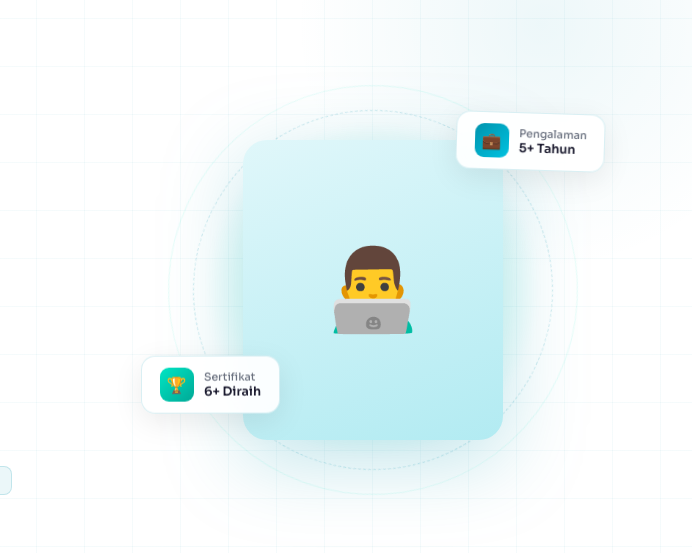
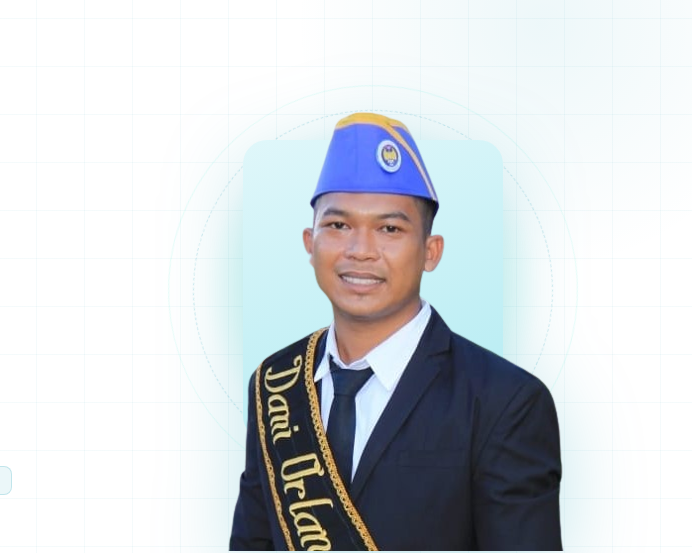
Before and after one commit to DaniOrlando8/daniorlando8.github.io, a website: page index.html in a window 1280 px wide. Shown: the part 126-679 px from the top of the page, 588-1280 px from the left. Drawn offline with Linux system fonts and the light colour scheme.

Commit message:
Update index.html

```diff
--- a/index.html
+++ b/index.html
@@ -1360,30 +1360,11 @@
               <div class="blob"></div>
               <div class="ring1"></div>
               <div class="ring2"></div>
-              <div class="hero-photo">👨‍💻</div>
-              <div class="float-card fc1">
-                <div
-                  class="float-card-icon"
-                  style="background: linear-gradient(135deg, #0093ad, #00c2e0)"
-                >
-                  💼
-                </div>
-                <div>
-                  <div class="float-sub">Pengalaman</div>
-                  <div>5+ Tahun</div>
-                </div>
-              </div>
-              <div class="float-card fc2">
-                <div
-                  class="float-card-icon"
-                  style="background: linear-gradient(135deg, #00e5c3, #00a896)"
-                >
-                  🏆
-                </div>
-                <div>
-                  <div class="float-sub">Sertifikat</div>
-                  <div>6+ Diraih</div>
-                </div>
+              <div class="hero-photo">
+                   <img
+                src="dist/img/Dani_Orlando.S.Kom.png"
+                alt="Dani Orlando"
+                class="relative mx-auto"
               </div>
             </div>
           </div>
```
